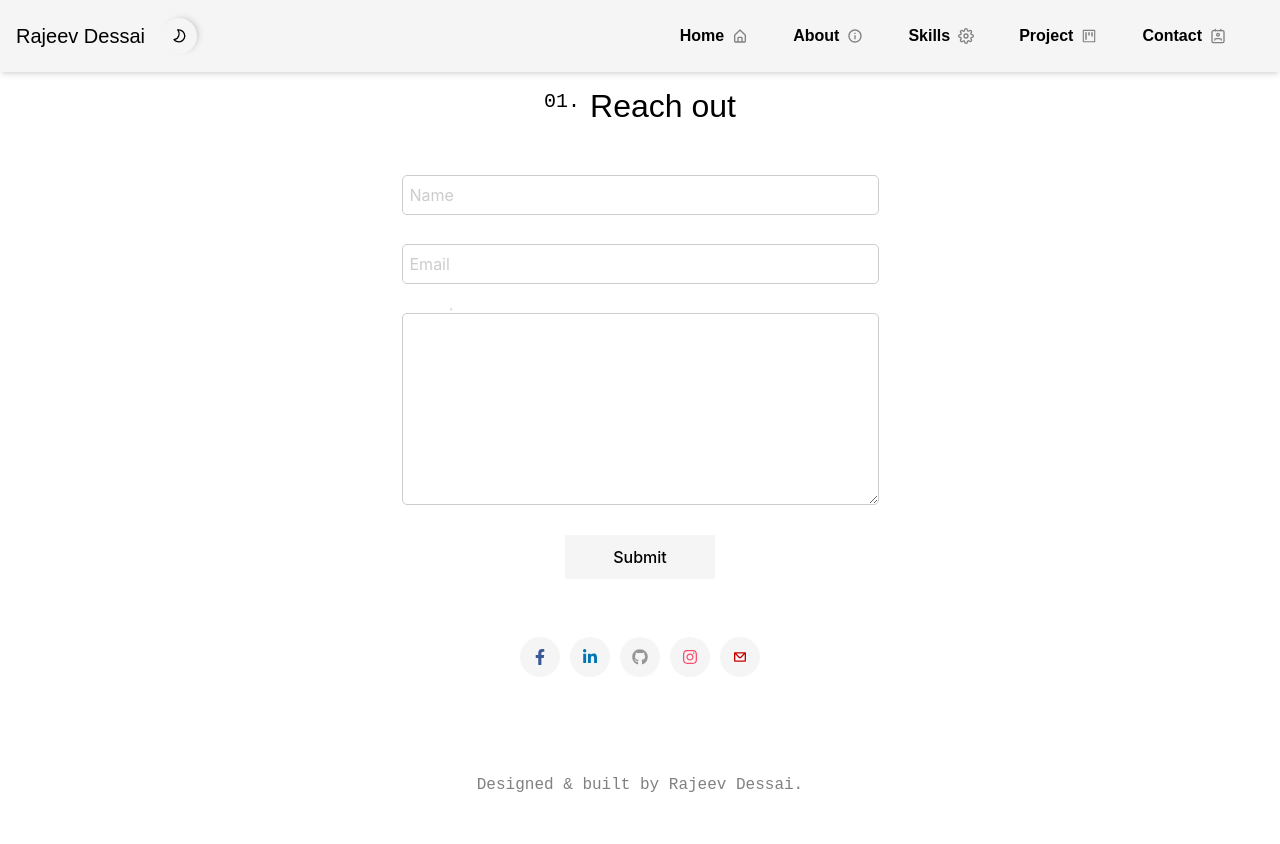
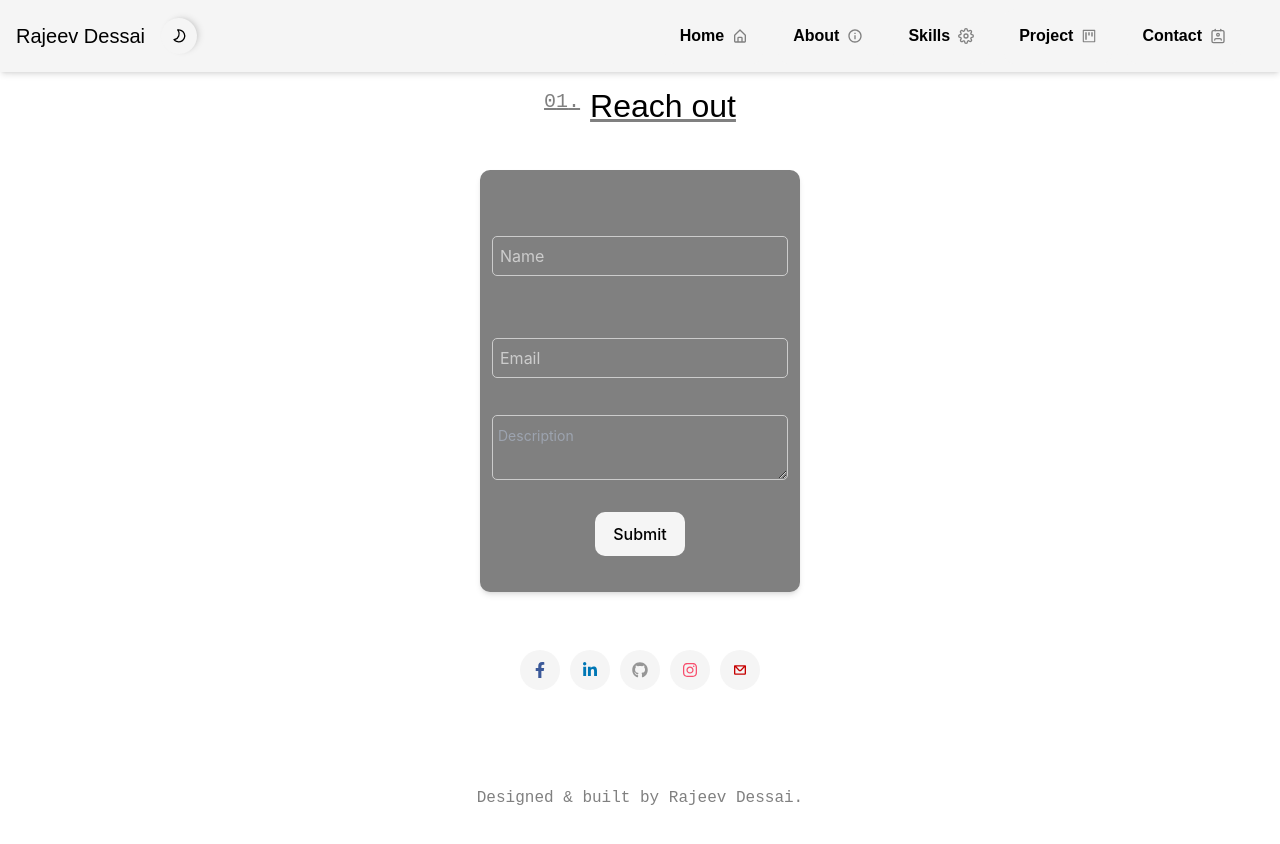
Before and after one commit to fury-r/portfolio, a Next.js app: page /contact in a window 1280 px wide. Shown: the top 844 px of the page. Built offline with nearby package versions, Linux system fonts and the light colour scheme.

Commit message:
fix contact

```diff
--- a/src/app/about/page.tsx
+++ b/src/app/about/page.tsx
@@ -3,7 +3,7 @@ import { Container } from "react-bootstrap";
 import { StyledLabel, ThemeContainer } from "../context/component";
 const About = () => {
   return (
-    <Container className="flex flex-col h-[80vh]  items-center w-[70rem] ">
+    <Container className="flex flex-col ">
       <StyledLabel className="heading-point">About Me</StyledLabel>
 
       <div className="flex flex-col items-start justify-between h-4/5">
@@ -15,7 +15,7 @@ const About = () => {
           </div>
         </Container>
         <ThemeContainer className=" mt-2 p-4  rounded-[10px] flex flex-col items-center">
-          <StyledLabel className="  line leading-8 tracking-wide ">
+          <StyledLabel className="  line leading-8 tracking-wide  grid-cols-1  m-3">
             <ul>
               <li>
                 I am a skilled and experienced software engineer with a
--- a/src/app/component/Company.tsx
+++ b/src/app/component/Company.tsx
@@ -64,7 +64,7 @@ export const Companies = () => {
 
       <StyledContainer>
         {companies.map((company) => (
-          <ThemeContainer className="flex flex-col items-center h-36 p-2 rounded-[10px] justify-center w-[350px] ">
+          <ThemeContainer className="flex flex-col items-center h-36 p-2 rounded-[10px] justify-center w-[320px] ">
             <Image
               className="img relative top-[-10px] text-slate-950 "
               src={company.image}
--- a/src/app/component/FormGroup.tsx
+++ b/src/app/component/FormGroup.tsx
@@ -5,14 +5,13 @@ const StyledInputGroup = styled.div`
     &-content {
       position: relative;
       z-index: 10;
-
       .inputbox {
         overflow: hidden;
         position: relative;
         width: 100%;
         &-title {
           position: absolute;
-          top: 15px;
+          top: 10px;
           left: 0;
           width: 200px;
           height: 30px;
@@ -23,7 +22,10 @@ const StyledInputGroup = styled.div`
         &-content {
           position: relative;
           width: 100%;
-
+          height: 70px;
+          display: flex;
+          flex-direction: column;
+          justify-content: end;
           .input-size {
             height: 40px;
           }
@@ -47,8 +49,9 @@ const StyledInputGroup = styled.div`
             &:valid {
               & ~ label {
                 color: $accent-color;
-                transform: translateY(-30px);
+                transform: translateY(-28px);
                 font-size: 0.825em;
+                font-weight: bold;
                 cursor: default;
               }
             }
@@ -59,10 +62,11 @@ const StyledInputGroup = styled.div`
           }
           label {
             position: absolute;
-            top: 10px;
+            top: 35px;
             left: 8px;
             height: 30px;
             line-height: 30px;
+            pointer-events: none;
             color: #ccc;
             cursor: text;
             transition: all 200ms ease-out;
@@ -94,10 +98,18 @@ export const FormGroup = ({
       <section className="input-content">
         <div className="input-content-wrap">
           <dl className="inputbox">
-            <dd className="inputbox-content">
+            <dd className="inputbox-content ">
               {textArea ? (
-                <textarea id="input1" cols={50} rows={6} />
+                <>
+                  <textarea
+                    id="input1"
+                    cols={50}
+                    rows={6}
+                    placeholder={title}
+                  />
+                </>
               ) : (
+                <>
                   <input
                     className="input-size "
                     name={name}
@@ -105,8 +117,9 @@ export const FormGroup = ({
                     type="text"
                     required
                   />
+                  <label>{title}</label>
+                </>
               )}
-              <label>{title}</label>
             </dd>
           </dl>
         </div>
--- a/src/app/contact/page.tsx
+++ b/src/app/contact/page.tsx
@@ -9,8 +9,10 @@ import {
   FormEventHandler,
   FormHTMLAttributes,
 } from "react";
+import { useAuth } from "../context/Authcontext";
 
 const Contact = () => {
+  const { theme } = useAuth();
   const handleOnSubmit = (e: any) => {
     e.preventDefault();
     console.log(e.currentTarget.value);
@@ -18,8 +20,14 @@ const Contact = () => {
   return (
     <div className="flex flex-col items-center">
       <StyledLabel className="heading-point w-fit">Reach out</StyledLabel>
-
-      <form className="grid grid-cols-1" onSubmit={handleOnSubmit}>
+      <Container
+        style={{
+          backgroundColor: theme.shade,
+          width: "25%",
+        }}
+        className="p-9 rounded-[10px] shadow-md"
+      >
+        <form className="grid grid-cols-1 gap-2" onSubmit={handleOnSubmit}>
           <FormGroup name="name" title="Name" value="" />
           <FormGroup name="email" title="Email" value="" />
           <FormGroup
@@ -29,11 +37,12 @@ const Contact = () => {
             value=""
           />
           <Container className="flex justify-center">
-          <StyledButton type="submit" className="w-4/12 ">
+            <StyledButton type="submit" className="w-4/12 rounded-[10px] ">
               Submit
             </StyledButton>
           </Container>
         </form>
+      </Container>
     </div>
   );
 };
--- a/src/app/context/theme.ts
+++ b/src/app/context/theme.ts
@@ -33,7 +33,8 @@ export const dark = {
     border_shadow_1: "#191919",
     border_shadow_2: "#212121",
     background: "#5C8374",
-    theme_text: "whitesmoke",
+    shade: "whitesmoke",
+    theme_text: "grey",
     image: "-10px -10px 20px #171717,10px 5px 20px  #232323",
     buttonshadow: "-5px -5px 18px #183D3D ,    5px 5px 18px #183D3D",
     bordershadow: "-10px -10px 20px  #183D3D,10px 5px 20px #183D3D ",
@@ -194,6 +195,7 @@ export const light = {
     border_shadow_1: "#b1b1b5",
     border_shadow_2: "#efeff5",
     background: "linear-gradient(315deg, #ebebed, #ebebed)",
+    shade: "grey",
     theme_text: "grey",
     image: " -10px -10px 30px #c8c8c9, 15px 15px 30px #ffffff",
     buttonshadow: "   -12px -12px 24px #c8c8c9,12px 12px 24px #ffffff",
--- a/src/app/layout.tsx
+++ b/src/app/layout.tsx
@@ -1,17 +1,18 @@
-import React from "react"
-export const metadata = {
-  title: 'Next.js',
-  description: 'Generated by Next.js',
-}
+import { Metadata } from "next";
+import React from "react";
 
+export const metadata: Metadata = {
+  title: "Rajeev Dessai",
+  description: "Test",
+};
 export default function RootLayout({
   children,
 }: {
-  children: React.ReactNode
+  children: React.ReactNode;
 }) {
   return (
     <html lang="en">
       <body>{children}</body>
     </html>
-  )
+  );
 }
--- a/src/app/page.tsx
+++ b/src/app/page.tsx
@@ -7,6 +7,7 @@ import "./css/introduction.css";
 import { BiUser } from "react-icons/bi";
 import styled from "styled-components";
 import { Companies } from "./component/Company";
+import { Metadata } from "next";
 
 const IntroductionContainer = styled(Container)`
   display: grid;
--- a/src/app/styles/globals.css
+++ b/src/app/styles/globals.css
@@ -7,7 +7,7 @@ html,
 body {
   padding: 0;
   margin: 0;
-  width: 100%;
+  width: fit-content;
   height:fit-content;
   font-family: -apple-system, BlinkMacSystemFont, Segoe UI, Roboto, Oxygen,
     Ubuntu, Cantarell, Fira Sans, Droid Sans, Helvetica Neue, sans-serif;
--- a/src/app/template.tsx
+++ b/src/app/template.tsx
@@ -9,6 +9,11 @@ import { light, dark } from "./context/theme";
 import { ToggleMode } from "./context/component";
 import { Layout } from "./component/Layout";
 import "./index.css";
+import { Metadata } from "next";
+export const metadata: Metadata = {
+  title: "Rajeev Dessai",
+  description: "Test",
+};
 
 export default function Template({ children }: { children: React.ReactNode }) {
   const { mode, mountedComponent } = ToggleMode();
```
Also changed, not shown: 1 other file (tests, documents, lock files or other folders). Lines whose indentation alone changed are shown as unchanged.
